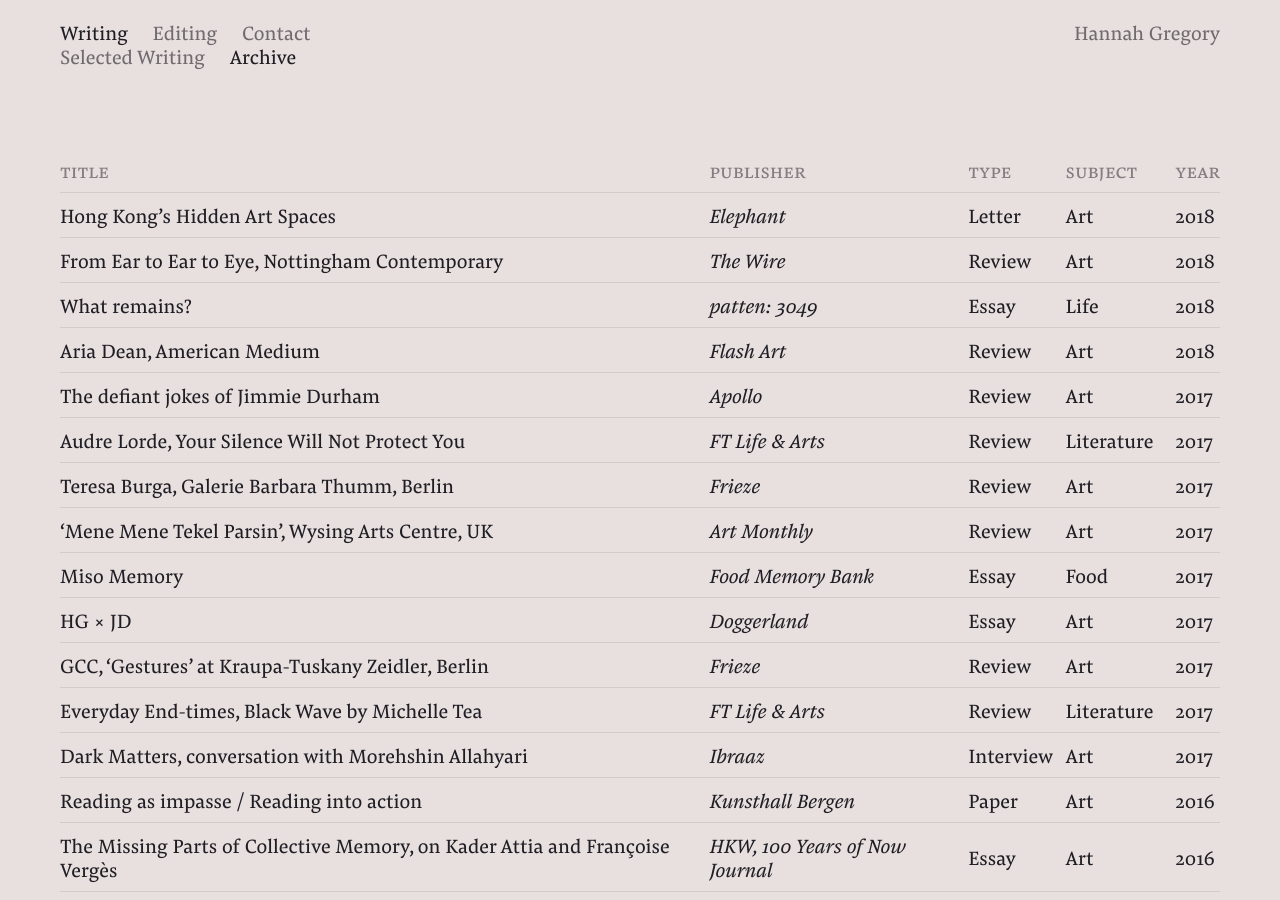
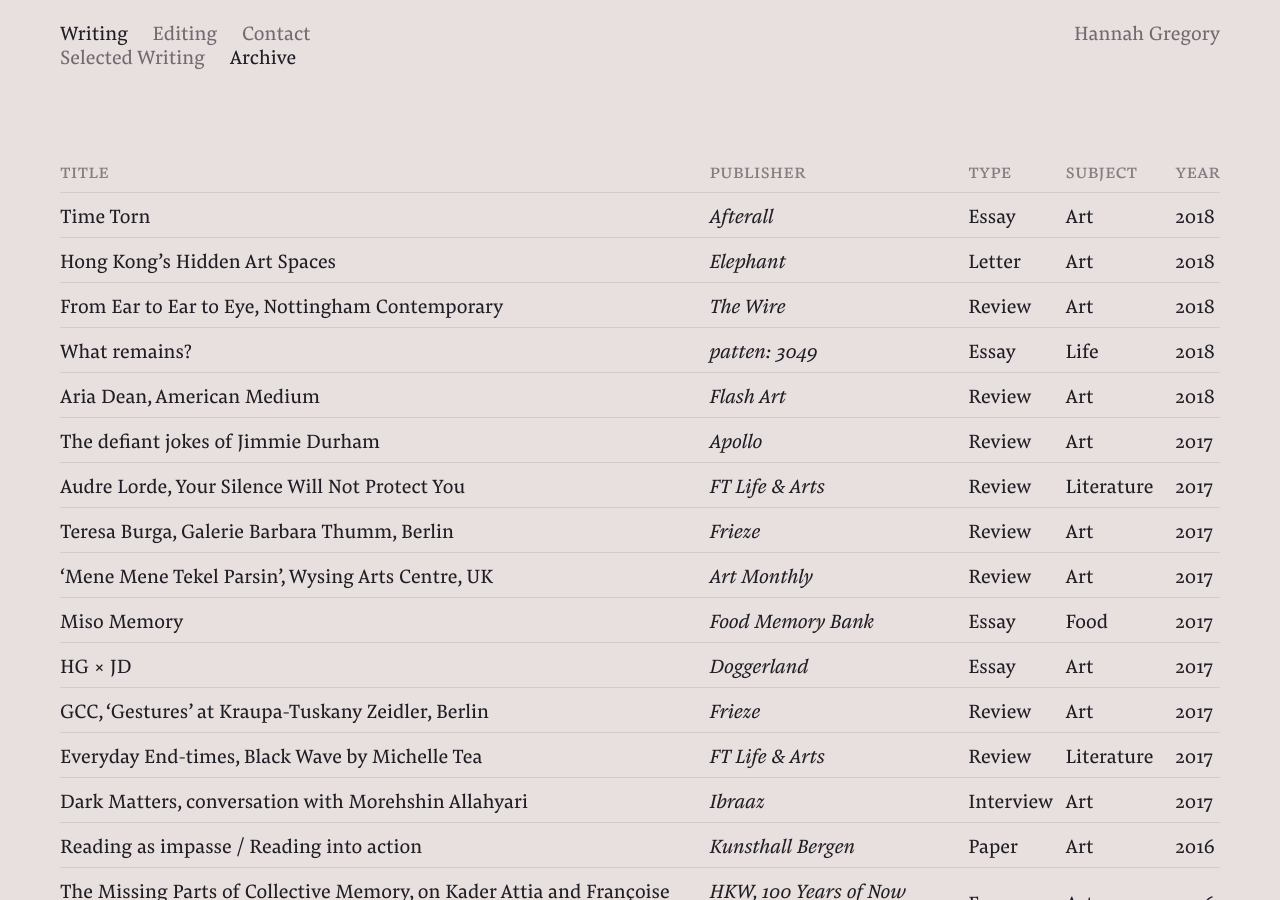
Before and after one commit to hg-site/hg-site.github.io, a Jekyll site: the page built from archive/index.markdown, in a window 1280 px wide and 900 px high. Built offline with Jekyll 4.4.1, drawn with Linux system fonts in a browser that asks for light colours.

Commit message:
Updated Index

```diff
--- a/archive/index.markdown
+++ b/archive/index.markdown
@@ -15,6 +15,14 @@
 </tr>
 </thead>
 <tbody class="list">
+
+<tr data-href="https://www.afterall.org/journal/issue.46/time-torn">
+	<td class="title">Time Torn</td>
+	<td class="publisher">Afterall</td>
+	<td class="type">Essay</td>
+	<td class="subject">Art</td>
+	<td class="year">2018</td>
+</tr>
 
 <tr data-href="https://elephant.art/an-alternative-guide-to-hong-kongs-unique-art-spaces/">
 	<td class="title">Hong Kong’s Hidden Art Spaces</td>
```
